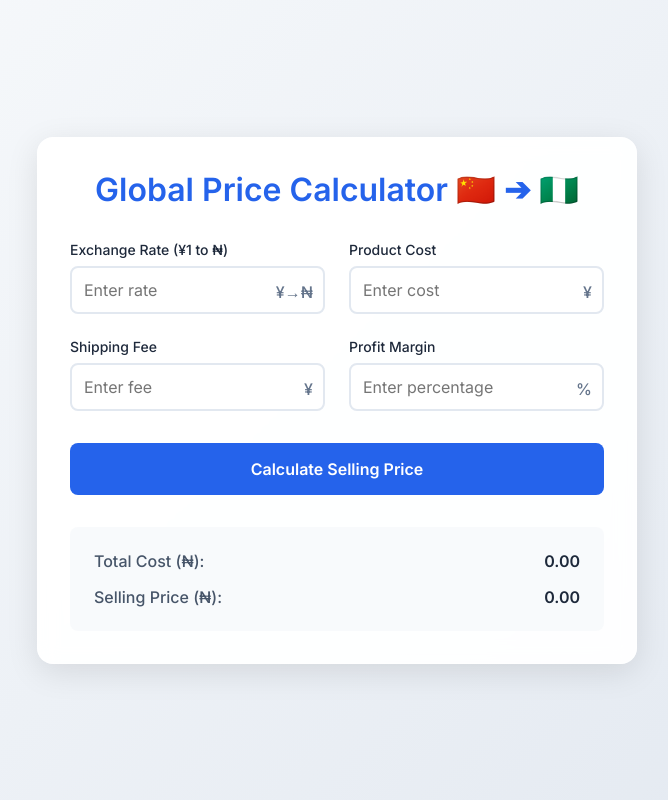
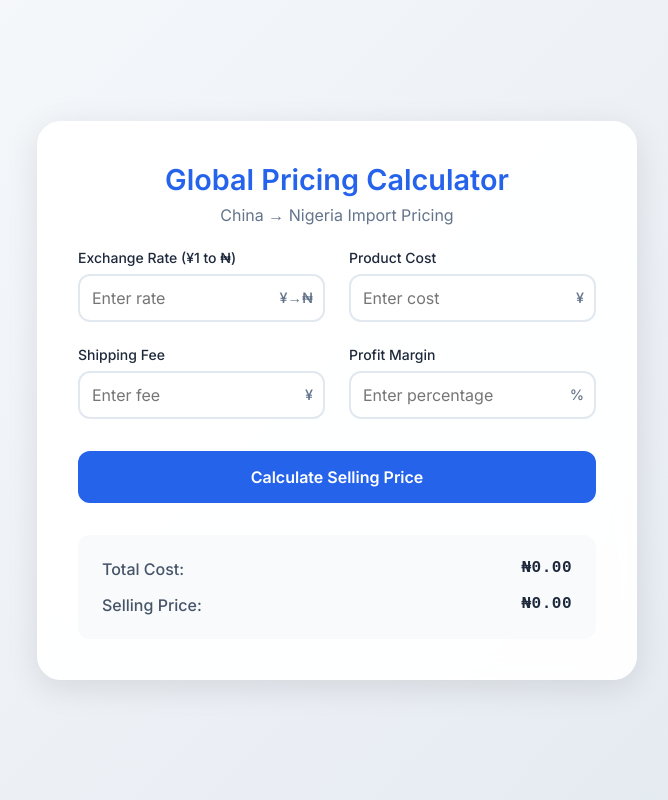
Before and after one commit to Xotique/CurrencyCalculatorNG, a plain HTML site: page index.html in a window 1280 px wide. Shown: the whole page, without its empty margins (303-971 px from the left). Drawn offline with Linux system fonts and the light colour scheme.

Commit message:
Update index.html
fixed indentation along with currency logo position. a bit bad but functional

```diff
--- a/index.html
+++ b/index.html
@@ -3,13 +3,16 @@
 <head>
     <meta charset="UTF-8">
     <meta name="viewport" content="width=device-width, initial-scale=1.0">
-    <title>Global Price Calculator | Naira-Yuan</title>
+    <title>Global Pricing Calculator | China to Nigeria</title>
     <link href="https://fonts.googleapis.com/css2?family=Inter:wght@300;400;500;600&display=swap" rel="stylesheet">
     <style>
         :root {
             --primary: #2563eb;
             --secondary: #1e40af;
             --background: linear-gradient(135deg, #f8fafc 0%, #e2e8f0 100%);
+            --glass: rgba(255, 255, 255, 0.95);
+            --shadow: 0 8px 32px rgba(0, 0, 0, 0.1);
+            --border: 1px solid rgba(255, 255, 255, 0.3);
         }
 
         * {
@@ -28,21 +31,30 @@
         }
 
         .container {
-            background: rgba(255, 255, 255, 0.95);
+            background: var(--glass);
             backdrop-filter: blur(10px);
-            border-radius: 1rem;
-            padding: 2rem;
-            box-shadow: 0 8px 32px rgba(0, 0, 0, 0.1);
+            border-radius: 1.5rem;
+            padding: 2.5rem;
+            box-shadow: var(--shadow);
             width: 100%;
             max-width: 600px;
-            border: 1px solid rgba(255, 255, 255, 0.3);
+            border: var(--border);
         }
 
         h1 {
             color: var(--primary);
-            margin-bottom: 2rem;
+            margin-bottom: 1.5rem;
             text-align: center;
             font-weight: 600;
+            font-size: 1.8rem;
+        }
+
+        h1 small {
+            display: block;
+            font-size: 1rem;
+            color: #64748b;
+            margin-top: 0.5rem;
+            font-weight: 400;
         }
 
         .input-grid {
@@ -64,13 +76,20 @@
             font-size: 0.875rem;
         }
 
+        .input-wrapper {
+            position: relative;
+            display: flex;
+            align-items: center;
+        }
+
         input {
             width: 100%;
             padding: 0.75rem;
             border: 2px solid #e2e8f0;
-            border-radius: 0.5rem;
+            border-radius: 0.75rem;
             font-size: 1rem;
-            transition: border-color 0.3s ease;
+            transition: all 0.3s ease;
+            padding-right: 2.5rem; /* Space for currency symbol */
         }
 
         input:focus {
@@ -82,9 +101,10 @@
         .currency-symbol {
             position: absolute;
             right: 12px;
-            bottom: 12px;
             color: #64748b;
             font-weight: 500;
+            pointer-events: none;
+            font-size: 0.9rem;
         }
 
         button {
@@ -93,7 +113,7 @@
             background: var(--primary);
             color: white;
             border: none;
-            border-radius: 0.5rem;
+            border-radius: 0.75rem;
             font-size: 1rem;
             font-weight: 600;
             cursor: pointer;
@@ -108,7 +128,7 @@
             margin-top: 2rem;
             padding: 1.5rem;
             background: rgba(241, 245, 249, 0.5);
-            border-radius: 0.5rem;
+            border-radius: 0.75rem;
         }
 
         .result-item {
@@ -129,36 +149,48 @@
         .result-value {
             color: #1e293b;
             font-weight: 600;
+            font-family: 'Courier New', Courier, monospace;
+            letter-spacing: 0.5px;
         }
     </style>
 </head>
 <body>
     <div class="container">
-        <h1>Global Price Calculator 🇨🇳 ➔ 🇳🇬</h1>
+        <h1>Global Pricing Calculator
+            <small>China → Nigeria Import Pricing</small>
+        </h1>
 
         <div class="input-grid">
             <div class="input-group">
                 <label for="exchangeRate">Exchange Rate (¥1 to ₦)</label>
+                <div class="input-wrapper">
                     <input type="number" step="0.01" id="exchangeRate" placeholder="Enter rate">
                     <span class="currency-symbol">¥→₦</span>
+                </div>
             </div>
 
             <div class="input-group">
                 <label for="productCost">Product Cost</label>
+                <div class="input-wrapper">
                     <input type="number" step="0.01" id="productCost" placeholder="Enter cost">
                     <span class="currency-symbol">¥</span>
+                </div>
             </div>
 
             <div class="input-group">
                 <label for="shippingFee">Shipping Fee</label>
+                <div class="input-wrapper">
                     <input type="number" step="0.01" id="shippingFee" placeholder="Enter fee">
                     <span class="currency-symbol">¥</span>
+                </div>
             </div>
 
             <div class="input-group">
                 <label for="profitPercentage">Profit Margin</label>
+                <div class="input-wrapper">
                     <input type="number" step="0.01" id="profitPercentage" placeholder="Enter percentage">
                     <span class="currency-symbol">%</span>
+                </div>
             </div>
         </div>
 
@@ -166,12 +198,12 @@
 
         <div class="results">
             <div class="result-item">
-                <span class="result-label">Total Cost (₦):</span>
-                <span class="result-value" id="totalCost">0.00</span>
+                <span class="result-label">Total Cost:</span>
+                <span class="result-value" id="totalCost">₦0.00</span>
             </div>
             <div class="result-item">
-                <span class="result-label">Selling Price (₦):</span>
-                <span class="result-value" id="sellingPrice">0.00</span>
+                <span class="result-label">Selling Price:</span>
+                <span class="result-value" id="sellingPrice">₦0.00</span>
             </div>
         </div>
     </div>
@@ -193,9 +225,16 @@
             // Calculate selling price with profit
             const sellingPrice = totalCostNaira * (1 + (profitPercentage / 100));
 
-            // Display results
-            document.getElementById('totalCost').textContent = totalCostNaira.toFixed(2);
-            document.getElementById('sellingPrice').textContent = sellingPrice.toFixed(2);
+            // Format numbers with commas and currency symbols
+            document.getElementById('totalCost').textContent = formatNumber(totalCostNaira);
+            document.getElementById('sellingPrice').textContent = formatNumber(sellingPrice);
+        }
+
+        function formatNumber(num) {
+            return '₦' + num.toLocaleString('en-NG', {
+                minimumFractionDigits: 2,
+                maximumFractionDigits: 2
+            });
         }
     </script>
 </body>
```
Lines whose indentation alone changed are shown as unchanged.
